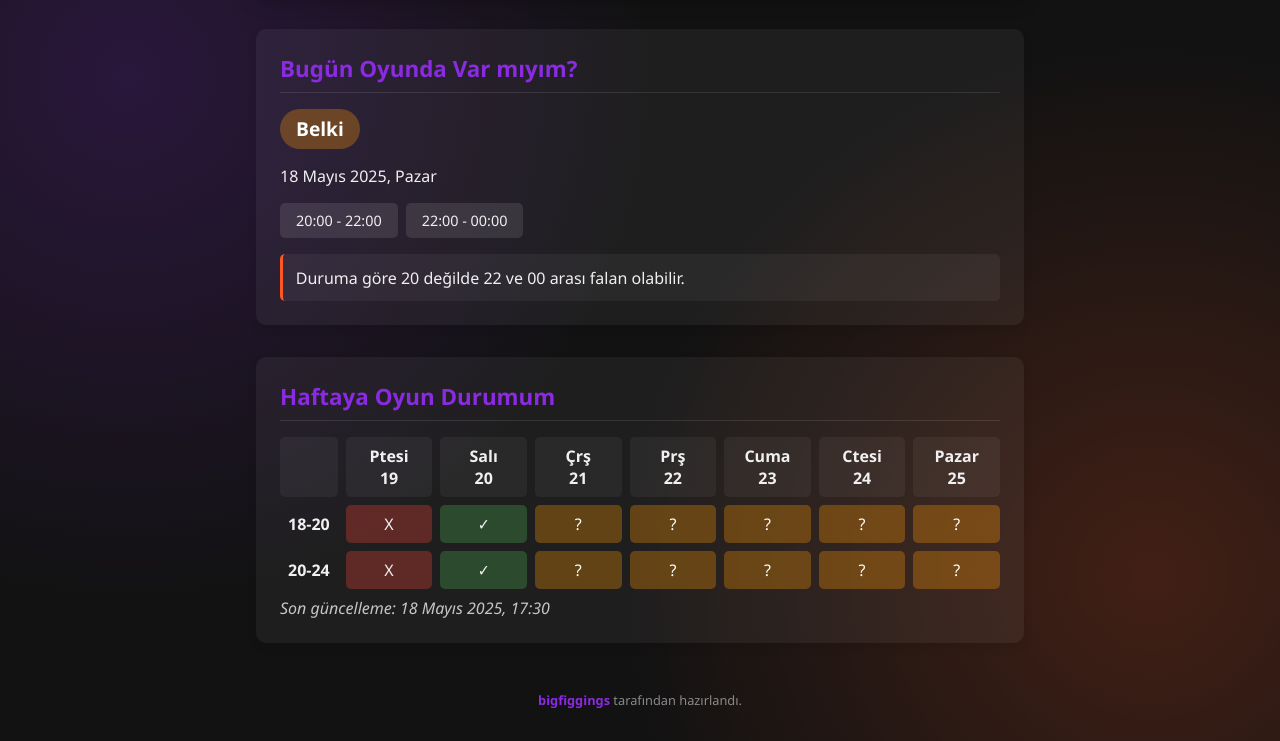
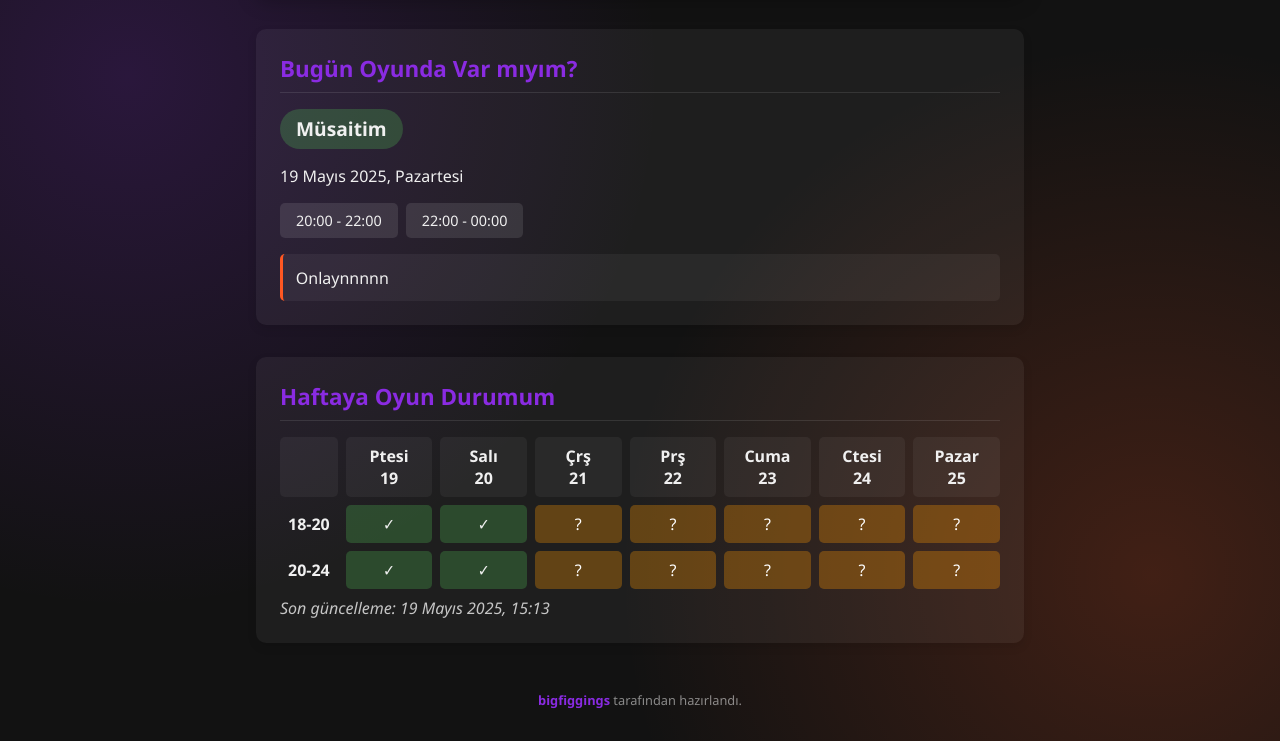
Before and after one commit to ahmetgzl/bugun-var-miyim, a plain HTML site: page index.html in a window 1280 px wide. Shown: the part 90-831 px from the top of the page. Drawn offline with Linux system fonts and the light colour scheme.

Commit message:
Update index.html

```diff
--- a/index.html
+++ b/index.html
@@ -236,9 +236,9 @@
             <h2>Bugün Oyunda Var mıyım?</h2>
 
             <!-- BUGÜNKÜ DURUMUNU BURADAN DÜZENLE: "available" (müsaitim), "unavailable" (müsait değilim), "maybe" (belki) -->
-            <div class="status-indicator maybe">Belki</div>
+            <div class="status-indicator yes">Müsaitim</div>
 
-            <p>18 Mayıs 2025, Pazar</p>
+            <p>19 Mayıs 2025, Pazartesi</p>
 
             <!-- MÜSAIT OLDUĞUN SAATLER - BU BÖLÜMÜ DÜZENLE -->
             <div class="time-slots">
@@ -248,7 +248,7 @@
 
             <!-- NOT EKLEMEK İSTERSEN BURAYA EKLE (İSTEĞE BAĞLI) -->
             <div class="note">
-                Duruma göre 20 değilde 22 ve 00 arası falan olabilir.
+                Onlaynnnnn
             </div>
         </div>
 
@@ -271,7 +271,7 @@
                 <div class="time-row">
                     <div class="time-label">18-20</div>
                     <!-- HER GÜN İÇİN DURUM: "yes" (varım), "no" (yokum), "maybe" (belki) -->
-                    <div class="schedule-cell no">X</div>
+                    <div class="schedule-cell yes">✓</div>
                     <div class="schedule-cell yes">✓</div>
                     <div class="schedule-cell maybe">?</div>
                     <div class="schedule-cell maybe">?</div>
@@ -284,7 +284,7 @@
                 <div class="time-row">
                     <div class="time-label">20-24</div>
                     <!-- HER GÜN İÇİN DURUM: "yes" (varım), "no" (yokum), "maybe" (belki) -->
-                    <div class="schedule-cell no">X</div>
+                    <div class="schedule-cell yes">✓</div>
                     <div class="schedule-cell yes">✓</div>
                     <div class="schedule-cell maybe">?</div>
                     <div class="schedule-cell maybe">?</div>
@@ -294,7 +294,7 @@
                 </div>
             </div>
 
-            <p class="info-text">Son güncelleme: 18 Mayıs 2025, 17:30</p>
+            <p class="info-text">Son güncelleme: 19 Mayıs 2025, 15:13</p>
         </div>
 
         <footer>
```
